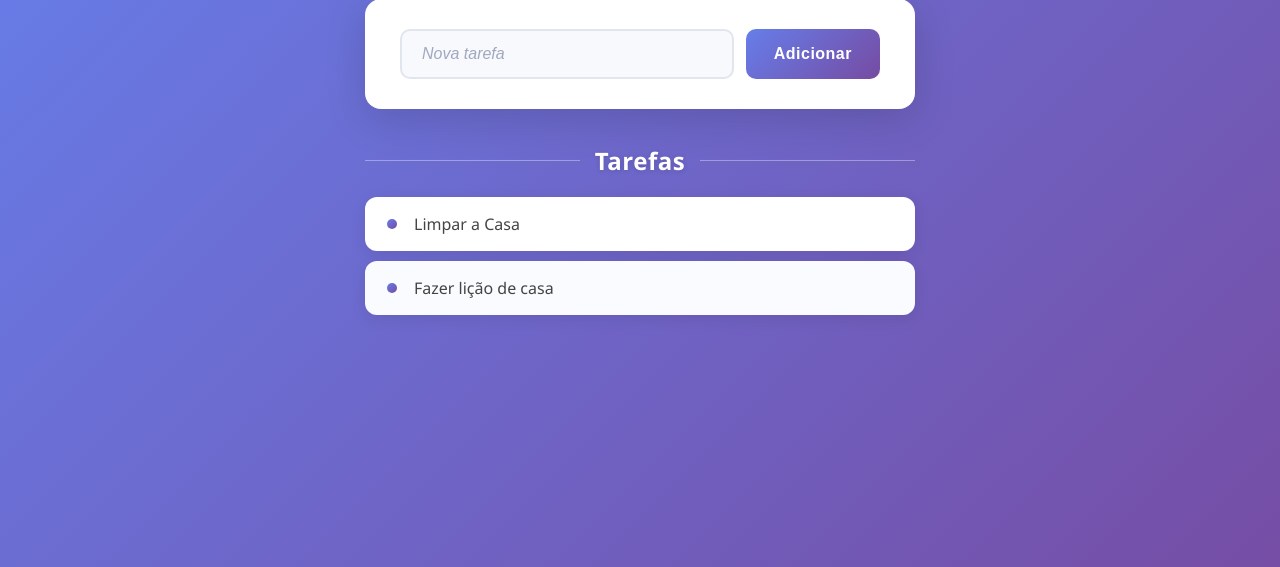
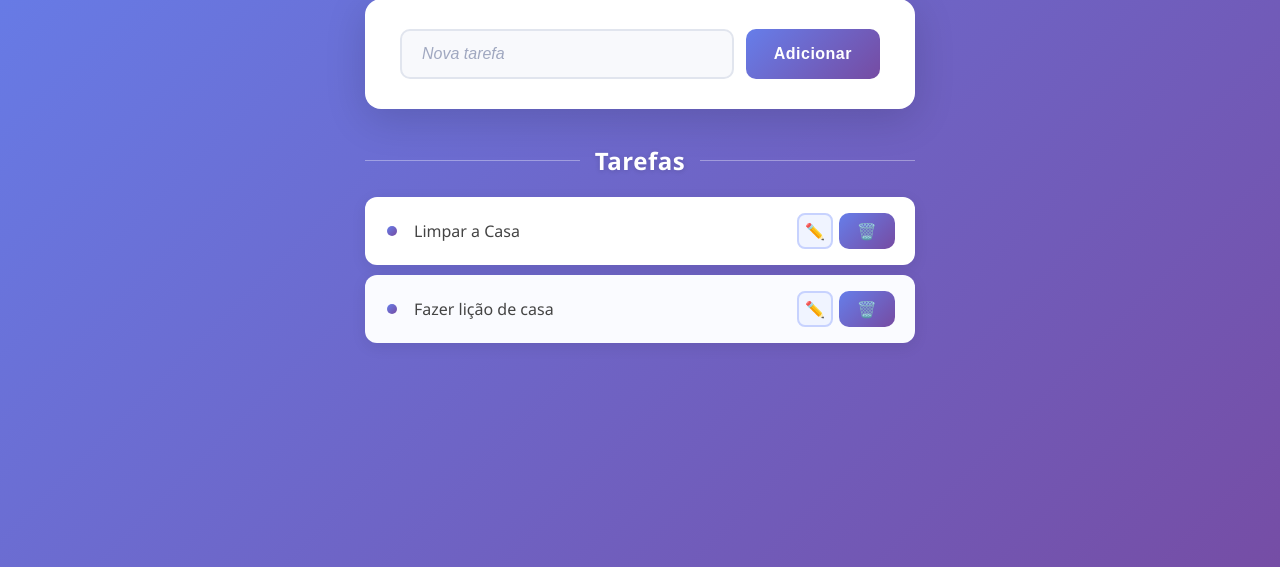
Before and after one commit to lhluis/task-manager-ac1, a Flask app: page / in a window 1280 px wide. Shown: the part 141-708 px from the top of the page. Run offline with Flask 3, Linux system fonts and the light colour scheme.

Commit message:
Update index.html

```diff
--- a/templates/index.html
+++ b/templates/index.html
@@ -1,5 +1,5 @@
 <!DOCTYPE html>
-<html>
+<html lang="pt-BR">
 
 <head>
     <title>Task Manager</title>
@@ -12,16 +12,33 @@
 <h1>Task Manager</h1>
 
 <form method="POST" action="/add">
-<input name="title" placeholder="Nova tarefa">
-<button type="submit">Adicionar</button>
+    <input name="title" placeholder="Nova tarefa" required>
+    <button type="submit">Adicionar</button>
 </form>
 
 <h2>Tarefas</h2>
 
 <ul>
-{% for task in tasks %}
-<li>{{task.title}}</li>
-{% endfor %}
+    {% for task in tasks %}
+    <li>
+        <span class="task-title">{{ task.title }}</span>
+
+        <div class="task-actions">
+            <!-- Botão Editar -->
+            <a href="/edit/{{ loop.index0 }}" class="btn-edit" title="Editar tarefa">
+                ✏️
+            </a>
+
+            <!-- Botão Excluir -->
+            <form method="POST" action="/delete/{{ loop.index0 }}"
+                  onsubmit="return confirm('Deseja excluir esta tarefa?')">
+                <button type="submit" class="btn-delete" title="Excluir tarefa">
+                    🗑️
+                </button>
+            </form>
+        </div>
+    </li>
+    {% endfor %}
 </ul>
 
 </body>
```
